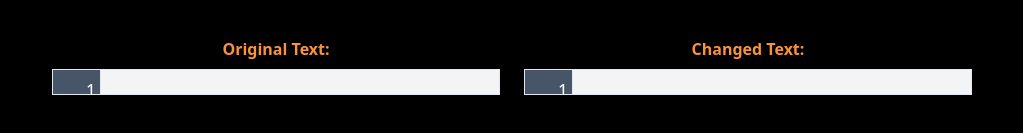
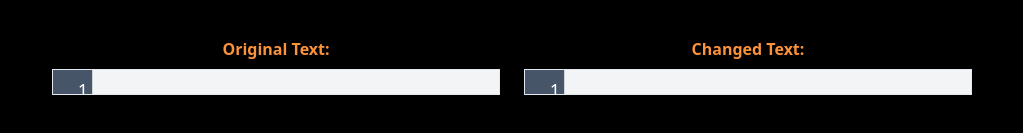
Before and after one commit to jeffbalagosa/diff-checker, a React (Vite) app: page / in a window 1280 px wide. Both pictures are taken after a click on the button "Compare". Shown: the part 591-724 px from the top of the page, without its empty margins (128-1151 px from the left). Built offline with nearby package versions, Linux system fonts and the light colour scheme.

Commit message:
refactor: Update LineNumbers component styles to use consistent border color and remove unnecessary CSS properties

```diff
--- a/src/components/LineNumbers/LineNumbers.tsx
+++ b/src/components/LineNumbers/LineNumbers.tsx
@@ -17,18 +17,17 @@ const LineNumbers: React.FC<LineNumbersProps> = ({ lineCount, scrollTop }) => {
   return (
     <div
       ref={lineNumbersRef}
-      className="absolute top-0 left-0 w-12 h-full border-r border-input bg-background bg-slate-600 text-lg text-muted-foreground flex flex-col items-center overflow-hidden text-white"
+      className="absolute top-0 left-0 w-10 h-full border-r border-gray-300 bg-slate-600 text-lg text-muted-foreground flex flex-col items-center overflow-hidden text-white"
       style={{
         paddingTop: '0.5rem',
         paddingBottom: '0.5rem',
-        lineHeight: '1.5rem',
       }}
     >
       {Array.from({ length: lineCount }).map((_, i) => (
         <span
           key={i}
           className="select-none text-right w-full px-1"
-          style={{ height: '1.5rem' }}
+          style={{ lineHeight: '1.5rem', height: '1.5rem' }}
         >
           {i + 1}
         </span>
```
